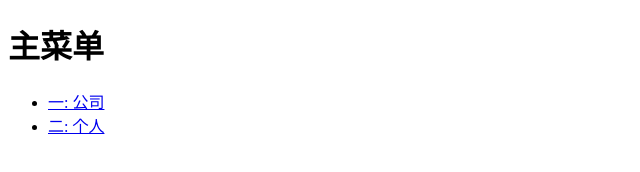
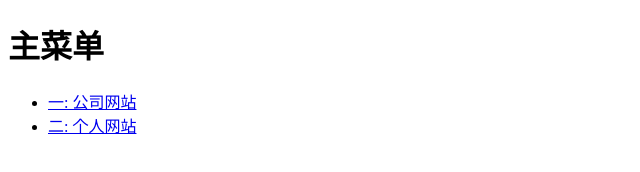
Before and after one commit to caozhaocao/Resume, a plain HTML site: page index.html in a window 1280 px wide. Shown: the whole page, without its empty margins (0-640 px from the left). Drawn offline with Linux system fonts and the light colour scheme.

Commit message:
Update index.html

```diff
--- a/index.html
+++ b/index.html
@@ -8,8 +8,8 @@
 <body>
     <h1>主菜单</h1>
     <ul>
-        <li><a href="company/index.html">一: 公司</a></li>
-        <li><a href="personal/index.html">二: 个人</a></li>
+        <li><a href="company/index.html">一: 公司网站</a></li>
+        <li><a href="personal/index.html">二: 个人网站</a></li>
     </ul>
 </body>
 </html>
```
